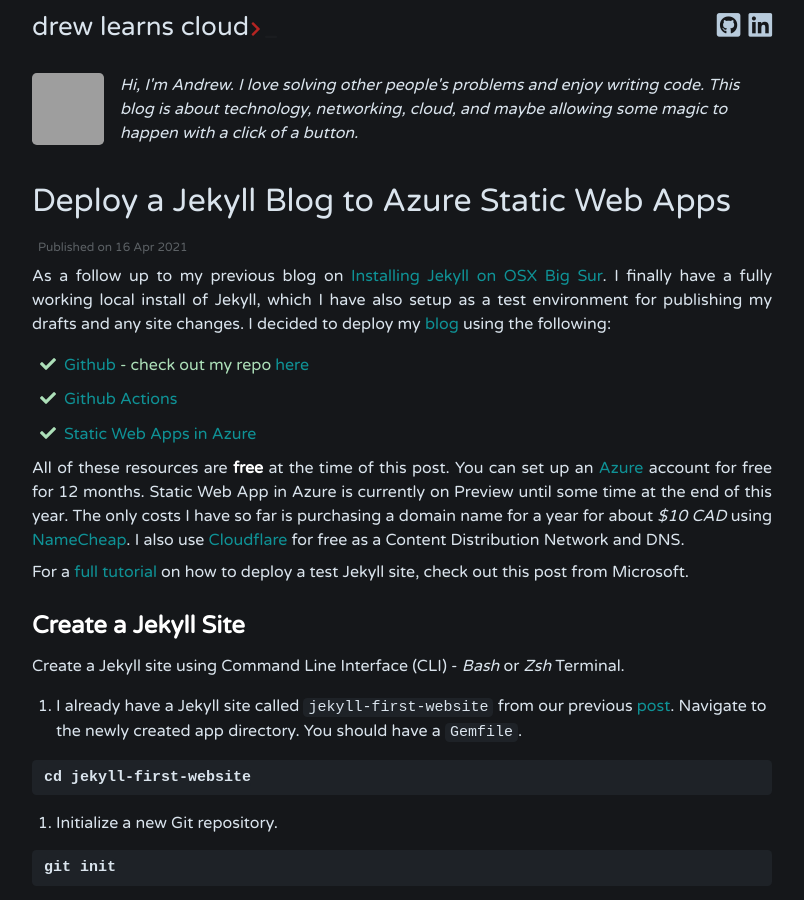
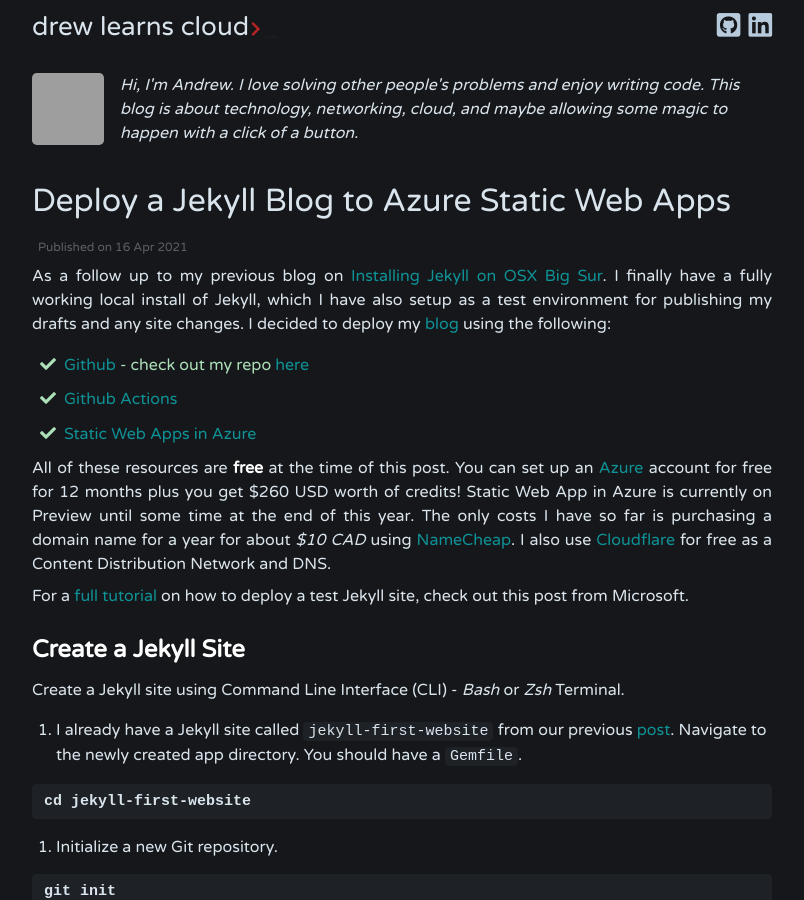
Before and after one commit to aarreza/drewlearnscloud.blog, a Jekyll site: the page built from _posts/2021-04-16-jekyll-blog-to-azure-static-web-apps.markdowm.md, in a window 1280 px wide and 900 px high. Shown: the whole window, without its empty margins (238-1042 px from the left). Built offline with Jekyll 4.4.1, drawn with Linux system fonts in a browser that asks for light colours; grey boxes are pictures that could not be loaded.

Commit message:
Edited Post: Deploy a Jekyll Blog to Azure Static Web Apps

```diff
--- a/_posts/2021-04-16-jekyll-blog-to-azure-static-web-apps.markdowm.md
+++ b/_posts/2021-04-16-jekyll-blog-to-azure-static-web-apps.markdowm.md
@@ -12,7 +12,7 @@ As a follow up to my previous blog on [Installing Jekyll on OSX Big Sur](/web).
 - [Github Actions](https://docs.github.com/en/actions)
 - [Static Web Apps in Azure](https://azure.microsoft.com/en-ca/pricing/details/app-service/static/#:~:text=Static%20Web%20Apps%20is%20free,Azure%20Functions%20Consumption%20plan%20rates.)
 
-All of these resources are **free** at the time of this post. You can set up an [Azure](https://azure.microsoft.com/en-us/free/) account for free for 12 months. Static Web App in Azure is currently on Preview until some time at the end of this year. The only costs I have so far is purchasing a domain name for a year for about _$10 CAD_ using [NameCheap](https://www.namecheap.com/). I also use [Cloudflare](https://www.cloudflare.com/plans/) for free as a Content Distribution Network and DNS.
+All of these resources are **free** at the time of this post. You can set up an [Azure](https://azure.microsoft.com/en-us/free/) account for free for 12 months plus you get $260 USD worth of credits! Static Web App in Azure is currently on Preview until some time at the end of this year. The only costs I have so far is purchasing a domain name for a year for about _$10 CAD_ using [NameCheap](https://www.namecheap.com/). I also use [Cloudflare](https://www.cloudflare.com/plans/) for free as a Content Distribution Network and DNS.
 
 For a [full tutorial](https://docs.microsoft.com/en-us/azure/static-web-apps/publish-jekyll) on how to deploy a test Jekyll site, check out this post from Microsoft.
 
```
